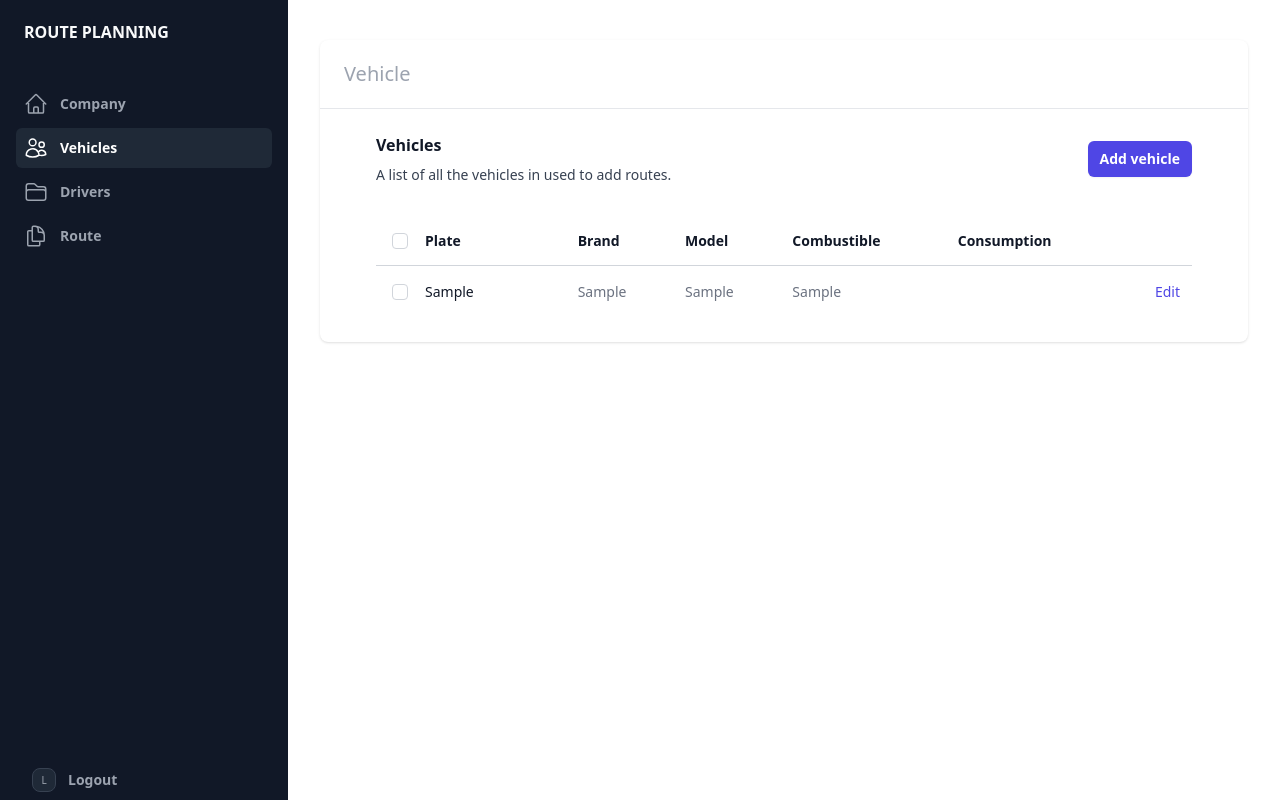
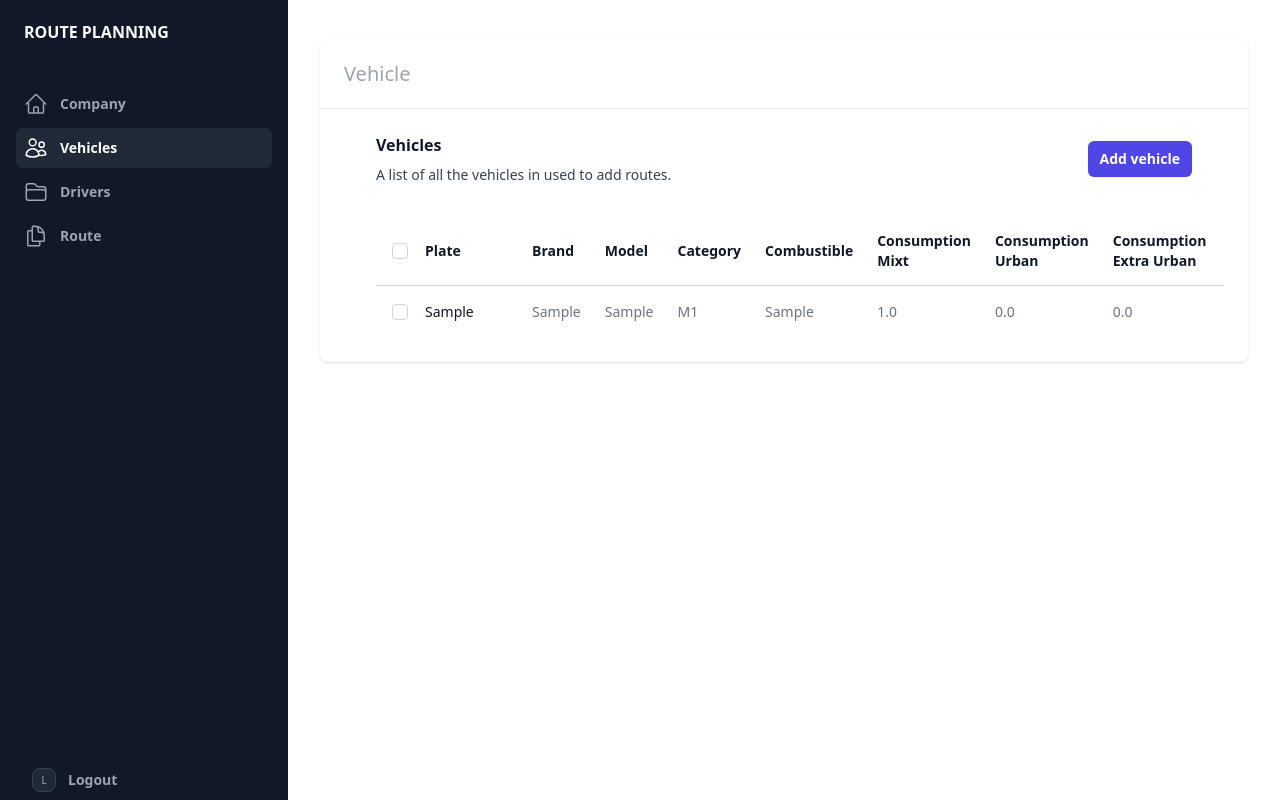
Before and after one commit to madalinpopa/route-planning, a Flask app: page /vehicle/list in a window 1280 px wide. Run offline with Flask 3, Linux system fonts and the light colour scheme; the visitor is signed in with stand-in values (Sample User, id 1); tables that the repository leaves empty hold one stand-in row (values such as "Sample post"); style sheets or scripts are compiled from the project's sources; some libraries are stand-ins or nearby versions; some web fonts are replaced.

Commit message:
✨ Add new consumption fields in vehicle list view.

```diff
--- a/route_planning/templates/vehicle/list.html
+++ b/route_planning/templates/vehicle/list.html
@@ -47,8 +47,11 @@
                     </th>
                     <th scope="col" class="px-3 py-3.5 text-left text-sm font-semibold text-gray-900">Brand</th>
                     <th scope="col" class="px-3 py-3.5 text-left text-sm font-semibold text-gray-900">Model</th>
+                    <th scope="col" class="px-3 py-3.5 text-left text-sm font-semibold text-gray-900">Category</th>
                     <th scope="col" class="px-3 py-3.5 text-left text-sm font-semibold text-gray-900">Combustible</th>
-                    <th scope="col" class="px-3 py-3.5 text-left text-sm font-semibold text-gray-900">Consumption</th>
+                    <th scope="col" class="px-3 py-3.5 text-left text-sm font-semibold text-gray-900">Consumption Mixt</th>
+                    <th scope="col" class="px-3 py-3.5 text-left text-sm font-semibold text-gray-900">Consumption Urban</th>
+                    <th scope="col" class="px-3 py-3.5 text-left text-sm font-semibold text-gray-900">Consumption Extra Urban</th>
                     <th scope="col" class="relative py-3.5 pl-3 pr-4 sm:pr-3">
                       <span class="sr-only">Edit</span>
                     </th>
@@ -70,8 +73,11 @@
                     <td class="whitespace-nowrap py-4 pr-3 text-sm font-medium text-gray-900">{{ vehicle.plate }}</td>
                     <td class="whitespace-nowrap px-3 py-4 text-sm text-gray-500">{{ vehicle.brand }}</td>
                     <td class="whitespace-nowrap px-3 py-4 text-sm text-gray-500">{{ vehicle.model }}</td>
+                    <td class="whitespace-nowrap px-3 py-4 text-sm text-gray-500">{{ vehicle.category }}</td>
                     <td class="whitespace-nowrap px-3 py-4 text-sm text-gray-500">{{ vehicle.combustible }}</td>
-                    <td class="whitespace-nowrap px-3 py-4 text-sm text-gray-500">{{ vehicle.consumption }}</td>
+                    <td class="whitespace-nowrap px-3 py-4 text-sm text-gray-500">{{ vehicle.consumption_mixt }}</td>
+                    <td class="whitespace-nowrap px-3 py-4 text-sm text-gray-500">{{ vehicle.consumption_urban }}</td>
+                    <td class="whitespace-nowrap px-3 py-4 text-sm text-gray-500">{{ vehicle.consumption_extra_urban }}</td>
                     <td class="whitespace-nowrap py-4 pl-3 pr-4 text-right text-sm font-medium sm:pr-3">
                       <a hx-get="{{ url_for('vehicle.vehicle_edit', vehicle_id=vehicle.id) }}" hx-target="#vehicle-page" hx-select="#vehicle-page" hx-push-url="true"
                         class="text-indigo-600 hover:text-indigo-900">Edit<span class="sr-only">, {{ vehicle.plate
```
